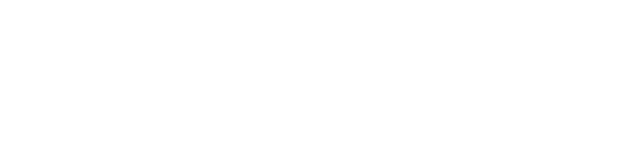
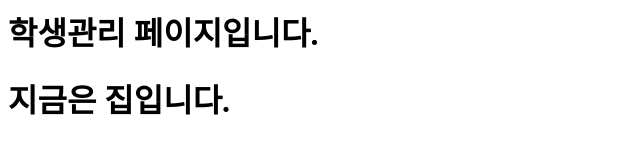
Before and after one commit to got10done/haksa, a plain HTML site: page stu.html in a window 1280 px wide. Shown: the whole page, without its empty margins (0-640 px from the left). Drawn offline with nearby package versions, Linux system fonts and the light colour scheme.

Commit message:
학사관리ver06

```diff
--- a/stu.html
+++ b/stu.html
@@ -2,13 +2,14 @@
  	<script src="https://code.jquery.com/jquery-3.5.1.min.js"></script>
 	<script src="https://cdnjs.cloudflare.com/ajax/libs/handlebars.js/3.0.1/handlebars.js"></script>
 	<head>
-		<title></title>
+		<title>학생관리</title>
 		<style>
 		</style>
 
 	</head>
 	<body>
-
+		<h1>학생관리 페이지입니다.</h1>
+        <h1>지금은 집입니다.</h1>
 	</body>
 		<script>
 		</script>
```
